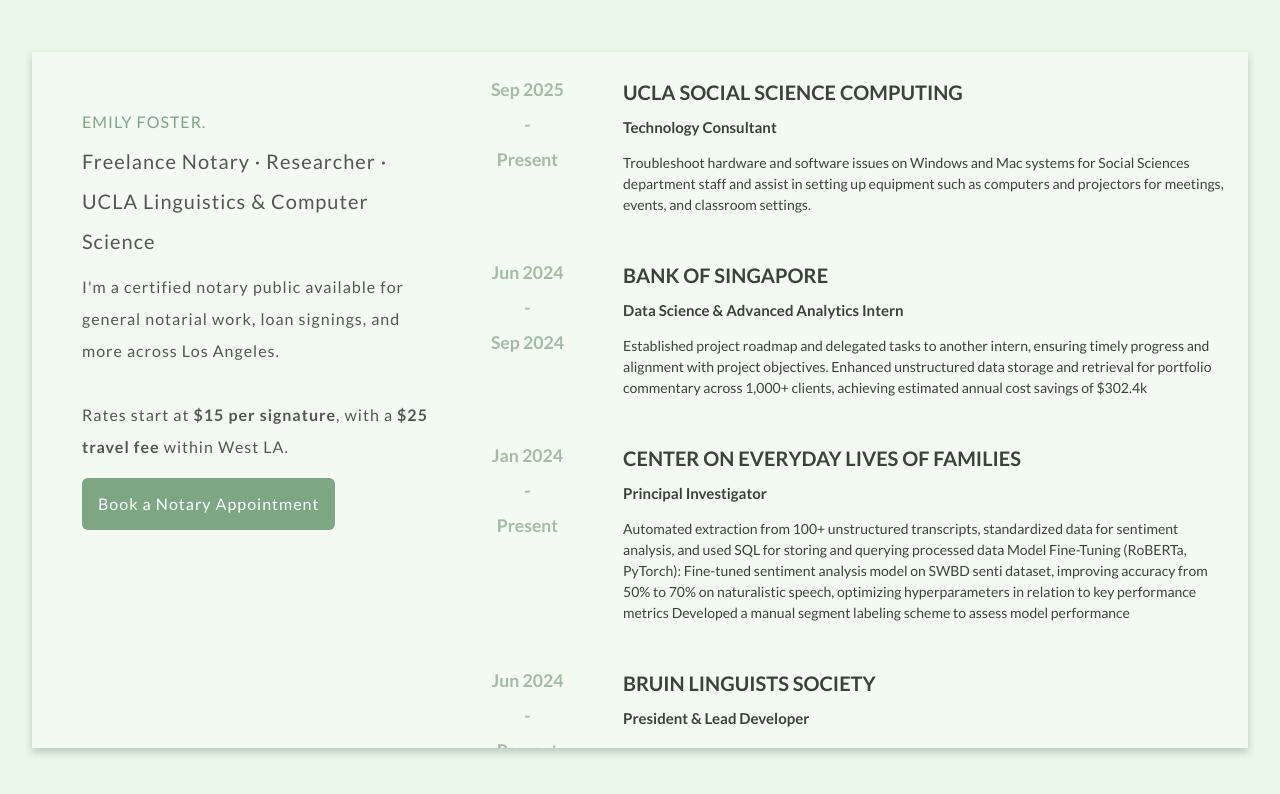
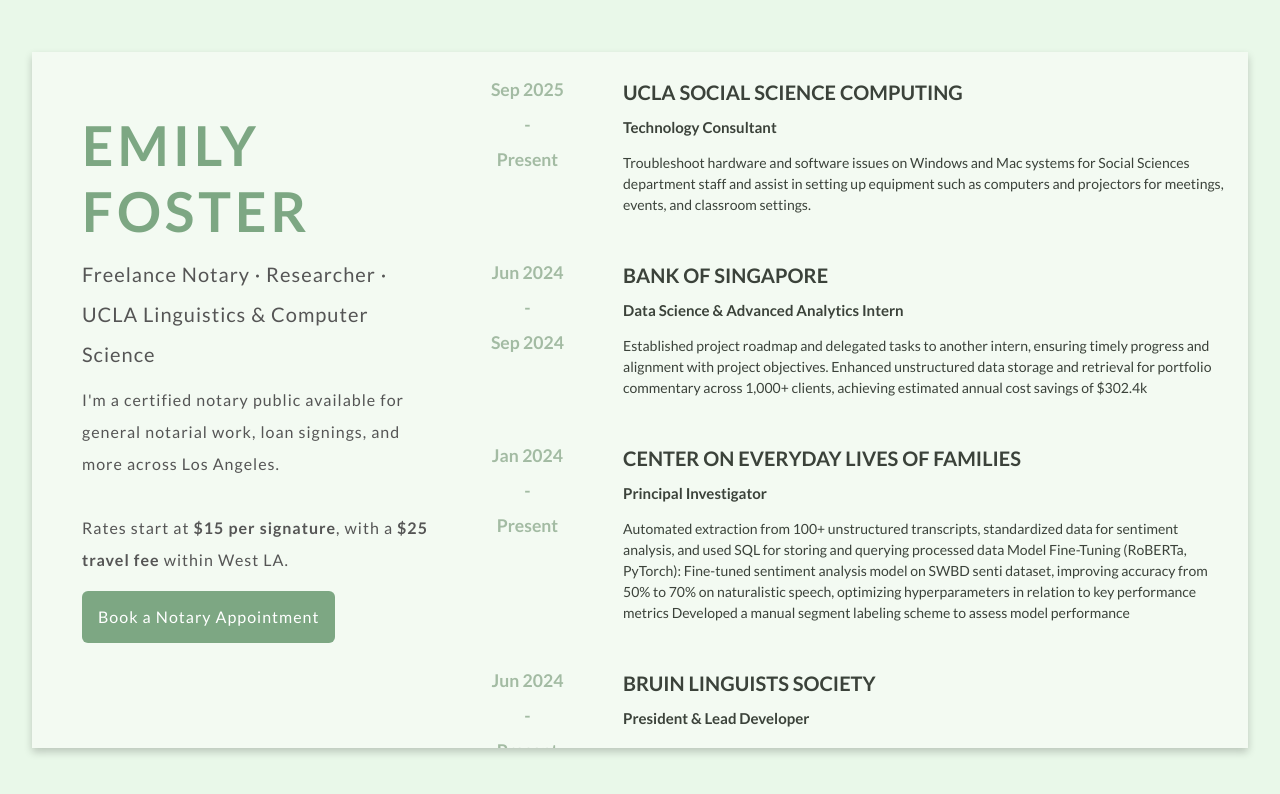
Before and after one commit to emilyretsof/emilyretsof.github.io, a React (Create React App) app: page / in a window 1280 px wide. Shown: the top 794 px of the page. Built offline with nearby package versions, Linux system fonts and the light colour scheme.

Commit message:
minor style changes

```diff
--- a/src/components/home/Home.css
+++ b/src/components/home/Home.css
@@ -33,8 +33,9 @@
 .name {
   line-height: normal;
   color:#7da783;
-  letter-spacing: 4x;
-  font-size: 55x;
+  letter-spacing: 4px;
+  font-size: 55px;
+  font-weight: 700;
 }
 
 .card-left .bio {
@@ -139,7 +140,7 @@
     justify-content: center; /* center on mobile */
   }
 
-  .bio, .notary-info, .name {
+  .bio, .notary-info, .name{
     text-align: center; /* center on mobile */
   }
   .card-left {
--- a/src/components/home/Home.js
+++ b/src/components/home/Home.js
@@ -8,7 +8,7 @@
 
       <div className="card">
         <div className="card-left">
-          <p className="name">EMILY FOSTER.</p>
+          <p className="name">EMILY FOSTER</p>
 
           {/* Bio line */}
           <p className="bio">Freelance Notary · Researcher · UCLA Linguistics & Computer Science</p>
```
